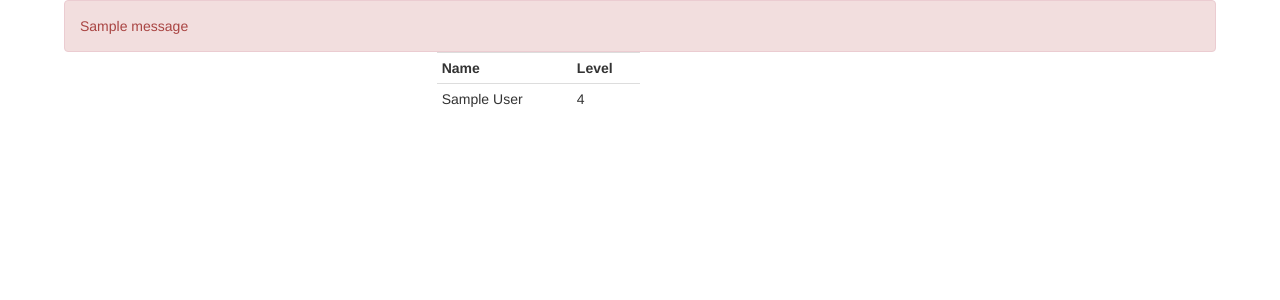
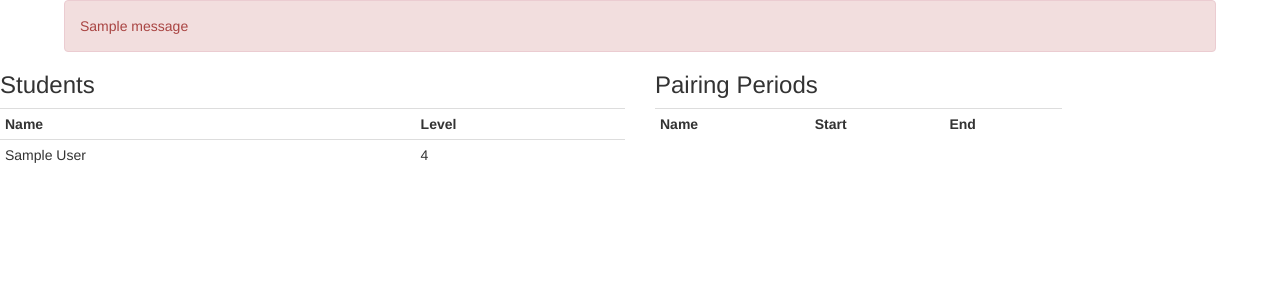
Before and after one commit to bonnie/hackbright_pairing, a Flask app: template templates/cohort_summary.html in a window 1280 px wide. Shown: the top 300 px of the page. Run offline with Flask 2, Linux system fonts and the light colour scheme; the template is opened without the code that fills it: values that come from a table or form of the project are taken from there, others are empty; tables that the repository leaves empty hold one stand-in row (values such as "Sample post"); one stand-in notice (Sample message) is shown; lists and menus that the app fills with data are empty; some libraries are stand-ins or nearby versions.

Commit message:
select a cohort and show the summary.

```diff
--- a/server.py
+++ b/server.py
@@ -23,8 +23,7 @@ app.jinja_env.undefined = StrictUndefined
 def index():
     """Homepage."""
 
-    return render_template("homepage.html")
-
+    return redirect('/cohorts')
 
 @app.route('/cohorts')
 def list_cohorts():
@@ -33,11 +32,14 @@ def list_cohorts():
     cohorts = Cohort.query.all()
     return render_template("cohorts.html", cohorts=cohorts)
 
-@app.route('/cohort/<frodo_cohort_id>')
-def get_cohort_summary(frodo_cohort_id):
+@app.route('/cohort/<cohort_id>')
+def get_cohort_summary(cohort_id):
     """Get a summary for a particular cohort"""
 
-    cohort_data = Cohort.query.filter_by(frodo_cohort_id=frodo_cohort_id).one()
+    cohort_data = Cohort.query.get(cohort_id)
+    session['cohort_name'] = cohort_data.cohort_name
+    session['cohort_id'] = cohort_id
+
     return render_template("cohort_summary.html", cohort_data=cohort_data)
 
 
--- a/static/pairing.js
+++ b/static/pairing.js
@@ -0,0 +1,7 @@
+
+// auto redirect when cohort is selected from dropdown
+$('#cohort-select').on('change', function(){
+  if ($('#cohort-select').val()) {
+    window.location.href = "/cohort/" + $('#cohort-select').val();
+  }
+});
--- a/templates/base.html
+++ b/templates/base.html
@@ -18,15 +18,21 @@
 </head>
   <body>
     <div iclass="container">
-        {% for flash in get_flashed_messages() %}
-          <div class="alert alert-danger" style="width:90%; margin:0 auto;">{{ flash }}</div>
-        {% endfor %}
-    {% block content %}
-    {% endblock %}
+      {% if 'cohort_name' in session %}
+        <h1>Cohort {{ session['cohort_name'] }}</h1>
+      {% endif %}
+
+      {% for flash in get_flashed_messages() %}
+        <div class="alert alert-danger" style="width:90%; margin:0 auto;">{{ flash }}</div>
+      {% endfor %}
+
+      {% block content %}
+      {% endblock %}
     </div>
 
     <script src="https://code.jquery.com/jquery-2.1.4.min.js"></script>
     <script src="https://maxcdn.bootstrapcdn.com/bootstrap/3.3.4/js/bootstrap.min.js"></script>
+    <script src="/static/pairing.js"></script>
 
   </body>
 </html>
--- a/templates/cohort_summary.html
+++ b/templates/cohort_summary.html
@@ -10,8 +10,9 @@
 
 {% block content %}
   <div class="row">
-    <div class="col-xs-4 col-xs-offset-4">
-      <table id="cohort-summary-table" class="table table-hover table-condensed">
+    <div id="cohort-summary-table" class="col-xs-3">
+      <h3>Students</h3>
+      <table class="table table-hover table-condensed">
         <tr><th>Name</th><th>Level</th></tr>
         {% for student in cohort_data.students %}
           <tr>
@@ -21,5 +22,18 @@
         {% endfor %}
       </table>
     </div>
+    <div id="pairing-period-table" class="col-xs-4">
+      <table class="table table-hover table-condensed">
+        <h3>Pairing Periods</h3>
+        <tr><th>Name</th><th>Start</th><th>End</th></tr>
+        {% for period in cohort_data.periods %}
+          <tr>
+            <td>{{ period.period_name }}</td>
+            <td>{{ period.period_start.timeslot_date }} {{ period.period_start.timeslot_period }}</td>
+            <td>{{ period.period_end.timeslot_date }} {{ period.period_end.timeslot_period }}</td>
+          </tr>
+        {% endfor %}
+      </table>
+    </div>
   </div>
 {% endblock %}
```
Also changed, not shown: model.py (+10 -6 lines), templates/cohorts.html (+21 -0 lines), templates/homepage.html (+9 -0 lines).
